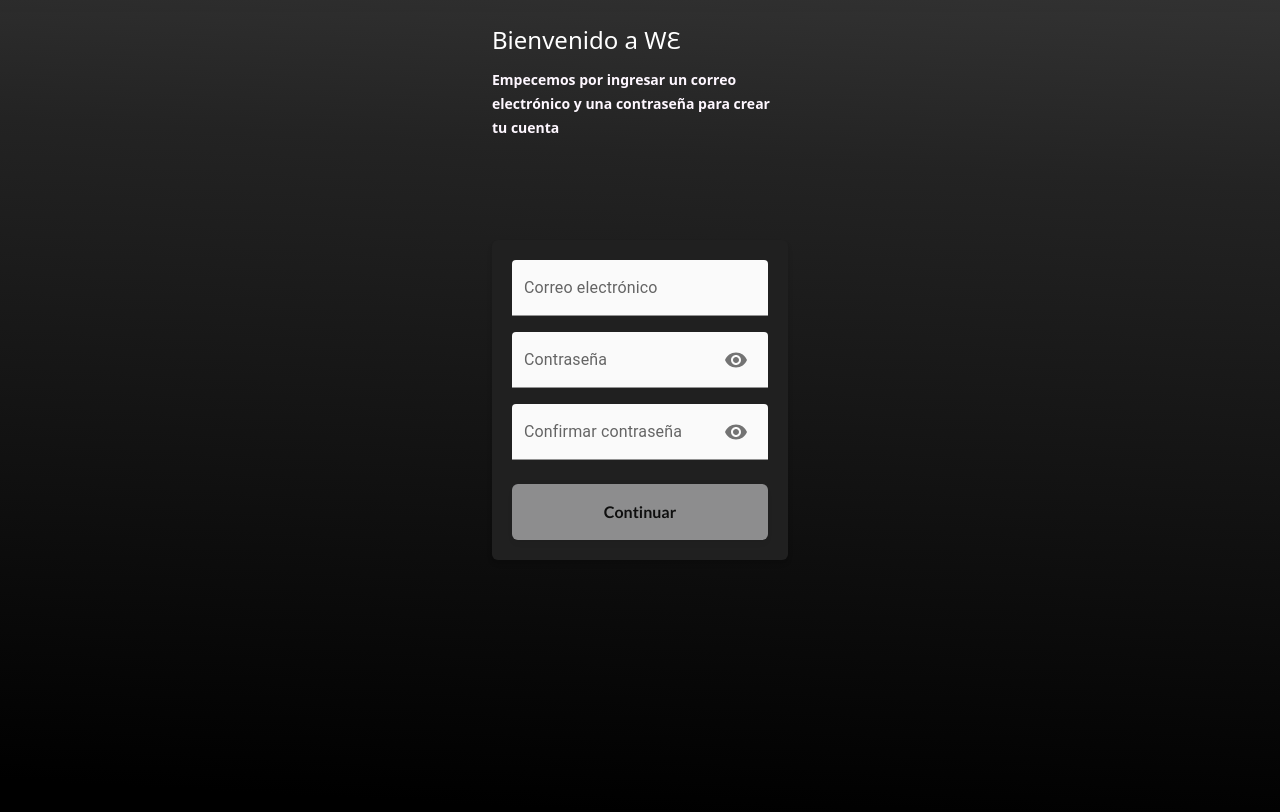
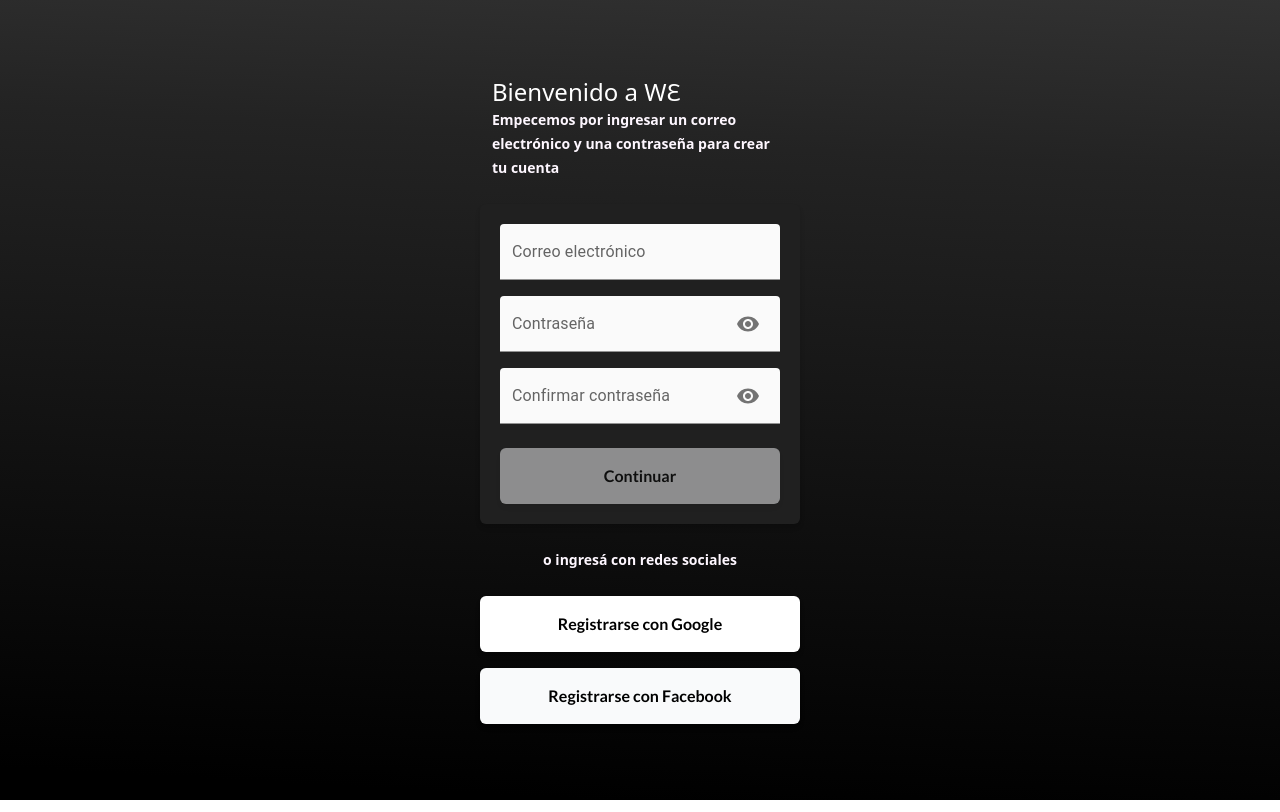
Before and after one commit to pguinazu/we-frontend, a Next.js app: page /auth/login in a window 1280 px wide. Built offline with nearby package versions, Linux system fonts and the light colour scheme.

Commit message:
Adding social media login buttons (optional)

```diff
--- a/src/app/auth/login/page.tsx
+++ b/src/app/auth/login/page.tsx
@@ -1,23 +1,32 @@
-'use client';
+'use client'
 
 import React from 'react';
 import LoginForm from '../../components/LoginForm';
 import AppTitle from '../../components/AppTitle';
 import AppSubtitle from '../../components/AppSubtitle';
+import Button from '../../components/Button';
 
 export default function LoginPage() {
   return (
-    <main className="flex mt-3 flex-col items-center justify-center min-h-screen text-white">
-      <div className='absolute top-6'>
-        <div className="mb-3">
-          <AppTitle text="Bienvenido a WƐ" />
-        </div>
-        <div className="mb-4">
-          <AppSubtitle text="Empecemos por ingresar un correo electrónico y una contraseña para crear tu cuenta" />
-        </div>
+    <main className="flex flex-col items-center justify-center min-h-screen text-white p-4">
+      {/* Encabezado */}
+      <div className="w-full max-w-xs mb-6">
+        <AppTitle text="Bienvenido a WƐ" />
+        <AppSubtitle text="Empecemos por ingresar un correo electrónico y una contraseña para crear tu cuenta" />
       </div>
-      <div className="w-full max-w-md">
-        <LoginForm />
+
+      {/* Formulario de inicio de sesión */}
+      <LoginForm />
+
+    {/* Texto para redes sociales */}
+<div className="w-full max-w-xs my-6">
+  <AppSubtitle text="o ingresá con redes sociales" className="text-center" />
+</div>
+
+      {/* Botones de redes sociales */}
+      <div className="flex flex-col gap-4 w-full max-w-xs">
+        <Button label="Registrarse con Google" onClick={() => {}} fullWidth className="bg-white text-[#202020] font-semibold" />
+        <Button label="Registrarse con Facebook" onClick={() => {}} fullWidth className="bg-[#3B5998] text-white font-semibold" />
       </div>
     </main>
   );
--- a/src/app/components/LoginForm.tsx
+++ b/src/app/components/LoginForm.tsx
@@ -23,9 +23,7 @@ const LoginForm: React.FC = () => {
   const handlePasswordChange = (e: React.ChangeEvent<HTMLInputElement>) => {
     const newPassword = e.target.value;
     setPassword(newPassword);
-    if (newPassword.length === 1) {
-      setShowPasswordRules(true);
-    }
+    setShowPasswordRules(true); // Siempre muestra las reglas mientras se escribe
   };
 
   const handleBlur = (field: string) => {
@@ -33,7 +31,6 @@ const LoginForm: React.FC = () => {
   };
 
   const handleContinueClick = () => {
-    console.log("Botón Continuar clickeado");
     router.push('/auth/login-last-step');
   };
 
@@ -67,7 +64,7 @@ const LoginForm: React.FC = () => {
   const isFormValid = isEmailValid && isPasswordConfirmed && passwordValidationRules.every(rule => rule.isValid);
 
   return (
-    <div className="absolute left-1/2 top-1/2 transform -translate-x-1/2 -translate-y-1/2 p-5 w-[296px] bg-[#202020] shadow-md rounded-md flex flex-col gap-6">
+    <div className="relative w-full max-w-xs p-5 bg-[#202020] shadow-md rounded-md flex flex-col gap-6">
       <div className="flex flex-col gap-4">
         <TextField
           label="Correo electrónico"
@@ -77,7 +74,7 @@ const LoginForm: React.FC = () => {
           value={email}
           onChange={(e) => setEmail(e.target.value)}
           onBlur={() => handleBlur('email')}
-          error={!isEmailValid && touchedFields.email} // Mostrar error solo después de perder el foco
+          error={!isEmailValid && touchedFields.email}
           helperText={!isEmailValid && touchedFields.email ? "Correo electrónico no válido" : ""}
           InputProps={{
             style: { backgroundColor: '#FAFAFA' },
@@ -104,11 +101,7 @@ const LoginForm: React.FC = () => {
               endAdornment: (
                 <InputAdornment position="end">
                   <IconButton onClick={handleClickShowPassword}>
-                    {showPassword ? (
-                      <VisibilityOff color={!passwordValidationRules.every(rule => rule.isValid) && touchedFields.password ? 'error' : 'inherit'} />
-                    ) : (
-                      <Visibility color={!passwordValidationRules.every(rule => rule.isValid) && touchedFields.password ? 'error' : 'inherit'} />
-                    )}
+                    {showPassword ? <VisibilityOff /> : <Visibility />}
                   </IconButton>
                 </InputAdornment>
               ),
@@ -129,7 +122,6 @@ const LoginForm: React.FC = () => {
           )}
         </div>
 
-        <div className="relative">
         <TextField
           label="Confirmar contraseña"
           placeholder="Repetir contraseña"
@@ -139,31 +131,26 @@ const LoginForm: React.FC = () => {
           value={confirmPassword}
           onChange={(e) => setConfirmPassword(e.target.value)}
           onBlur={() => handleBlur('confirmPassword')}
-            error={!isPasswordConfirmed && touchedFields.confirmPassword} // Mostrar error solo después de perder el foco
+          error={!isPasswordConfirmed && touchedFields.confirmPassword}
           helperText={!isPasswordConfirmed && touchedFields.confirmPassword ? "Las contraseñas no coinciden" : ""}
           InputProps={{
             style: { backgroundColor: '#FAFAFA' },
             endAdornment: (
               <InputAdornment position="end">
                 <IconButton onClick={handleClickShowConfirmPassword}>
-                    {showConfirmPassword ? (
-                      <VisibilityOff color={!isPasswordConfirmed && touchedFields.confirmPassword ? 'error' : 'inherit'} />
-                    ) : (
-                      <Visibility color={!isPasswordConfirmed && touchedFields.confirmPassword ? 'error' : 'inherit'} />
-                    )}
+                  {showConfirmPassword ? <VisibilityOff /> : <Visibility />}
                 </IconButton>
               </InputAdornment>
             ),
           }}
         />
       </div>
-      </div>
 
       <Button
         label="Continuar"
         onClick={handleContinueClick}
         fullWidth
-        disabled={!isFormValid} // Deshabilitar el botón si el formulario no es válido
+        disabled={!isFormValid}
         className={!isFormValid ? 'opacity-50 cursor-not-allowed' : ''}
       />
     </div>
```
Lines whose indentation alone changed are shown as unchanged.
